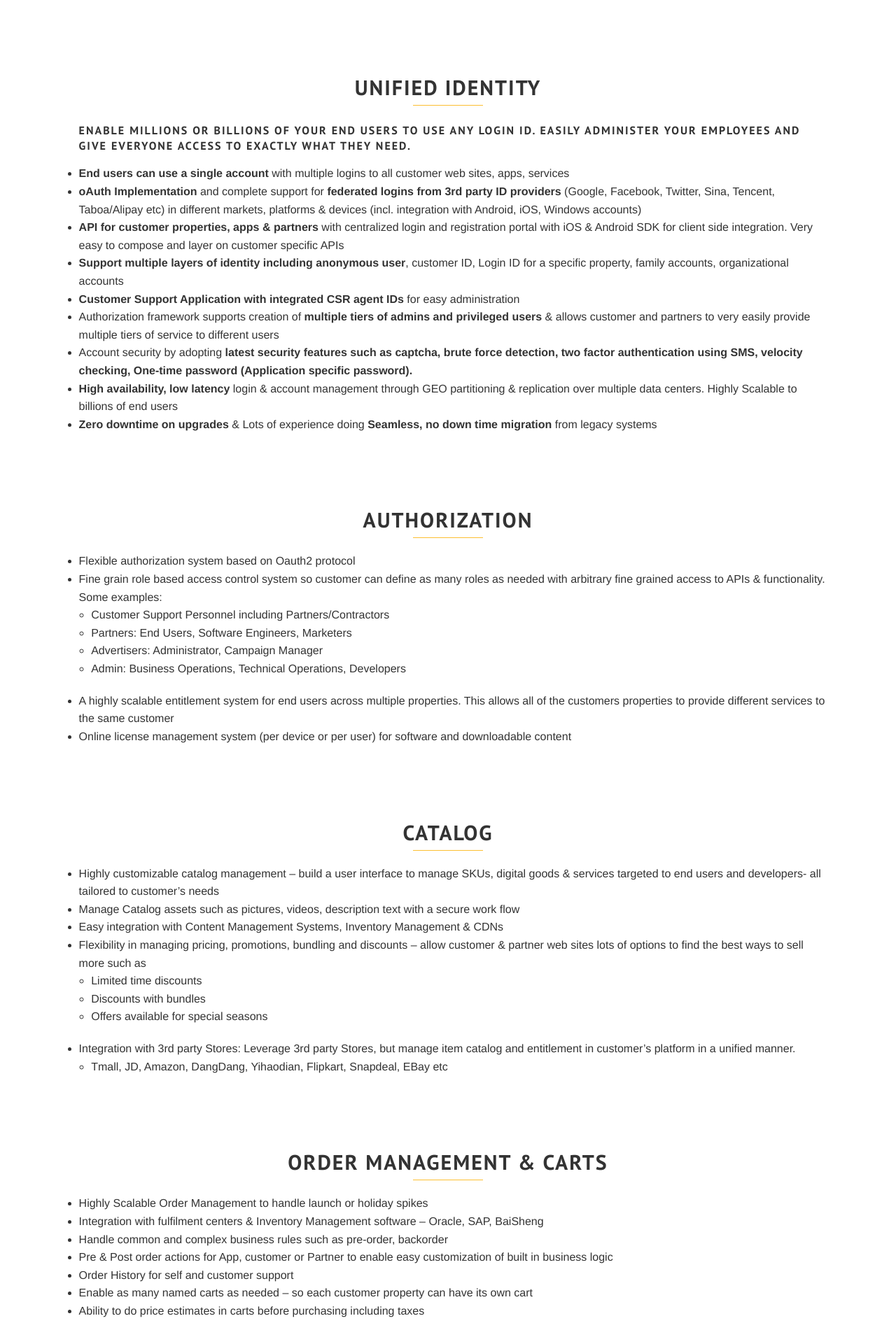
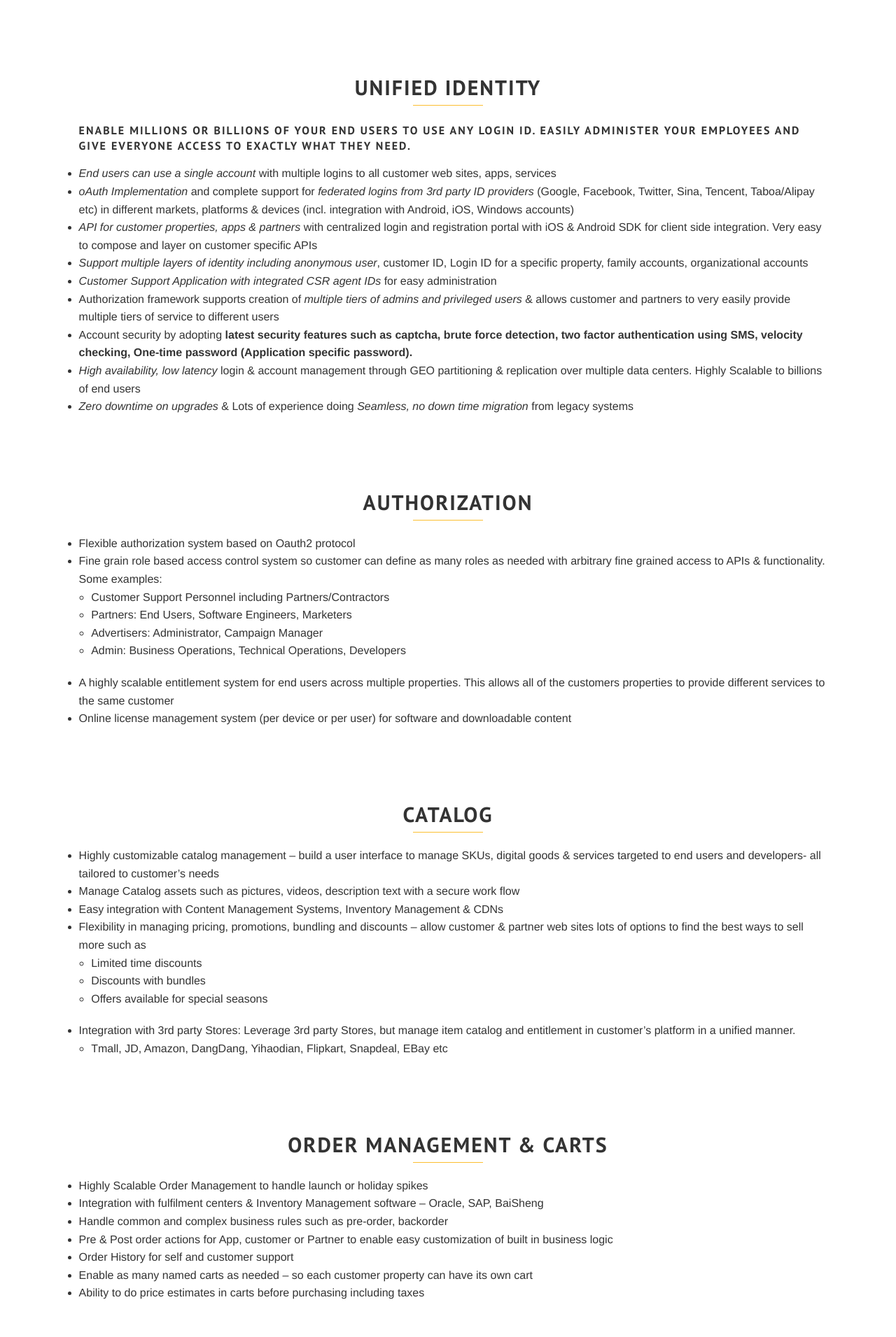
Before and after one commit to jrgallelli/jrgallelli.github.io, a Jekyll site: the page built from services.html, in a window 1280 px wide. Shown: the part 859-2770 px from the top of the page at 70% size. Built offline with Jekyll 4.4.1, drawn with Linux system fonts in a browser that asks for light colours; some web fonts are replaced; Markdown is read by kramdown in place of the engine named in the settings.

```diff
--- a/services.html
+++ b/services.html
@@ -20,15 +20,15 @@ section_id: services
 
 <ul>
 <H4>Enable millions or billions of your end users to use any login ID. Easily administer your employees and give everyone access to exactly what they need.</H4>
- <li><b>End users can use a single account </b> with multiple logins to all customer web sites, apps, services </li>
- <li><b>oAuth Implementation</b> and complete support for <b>federated logins from 3rd party ID providers</b> (Google, Facebook, Twitter, Sina, Tencent, Taboa/Alipay etc) in different markets, platforms & devices (incl. integration with Android, iOS, Windows accounts)</li>
- <li><b> API for customer properties, apps & partners </b>with centralized login and registration portal with iOS & Android SDK for client side integration. Very easy to compose and layer on customer specific APIs</li>
- <li><b>Support multiple layers of identity including anonymous user</b>, customer ID, Login ID for a specific property, family accounts, organizational accounts</li>
- <li><b>Customer Support Application with integrated CSR agent IDs</b> for easy administration</li>
- <li>Authorization framework supports creation of <b>multiple tiers of admins and privileged users</b> & allows customer and partners to very easily provide multiple tiers of service to different users</li>
+ <li><i>End users can use a single account </i> with multiple logins to all customer web sites, apps, services </li>
+ <li><i>oAuth Implementation</i> and complete support for <i>federated logins from 3rd party ID providers</i> (Google, Facebook, Twitter, Sina, Tencent, Taboa/Alipay etc) in different markets, platforms & devices (incl. integration with Android, iOS, Windows accounts)</li>
+ <li><i> API for customer properties, apps & partners </i>with centralized login and registration portal with iOS & Android SDK for client side integration. Very easy to compose and layer on customer specific APIs</li>
+ <li><i>Support multiple layers of identity including anonymous user</i>, customer ID, Login ID for a specific property, family accounts, organizational accounts</li>
+ <li><i>Customer Support Application with integrated CSR agent IDs</i> for easy administration</li>
+ <li>Authorization framework supports creation of <i>multiple tiers of admins and privileged users</i> & allows customer and partners to very easily provide multiple tiers of service to different users</li>
  <li>Account security by adopting <b>latest security features such as captcha, brute force detection, two factor authentication using SMS, velocity checking, One-time password (Application specific password).</b></li>
- <li><b>High availability, low latency</b> login & account management through GEO partitioning & replication over multiple data centers. Highly Scalable to billions of end users</li>
- <li><b>Zero downtime on upgrades </b> & Lots of experience doing <b> Seamless, no down time migration</b> from legacy systems</li>
+ <li><i>High availability, low latency</i> login & account management through GEO partitioning & replication over multiple data centers. Highly Scalable to billions of end users</li>
+ <li><i>Zero downtime on upgrades </i> & Lots of experience doing <i> Seamless, no down time migration</i> from legacy systems</li>
 </ul>
 
     </div>
```
